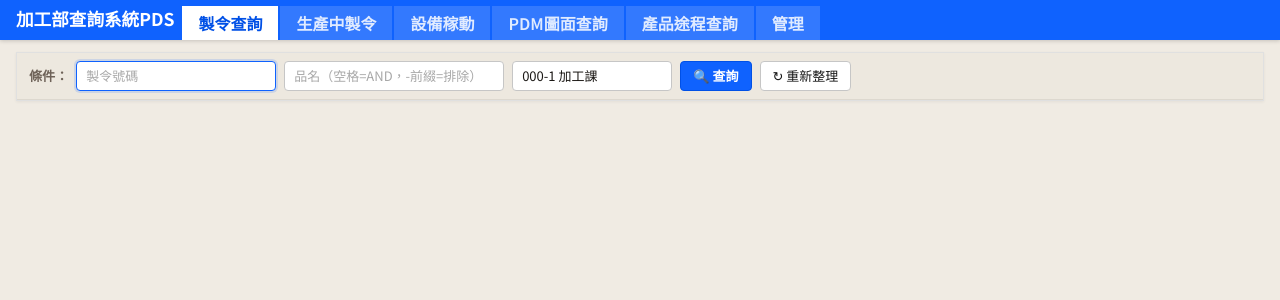
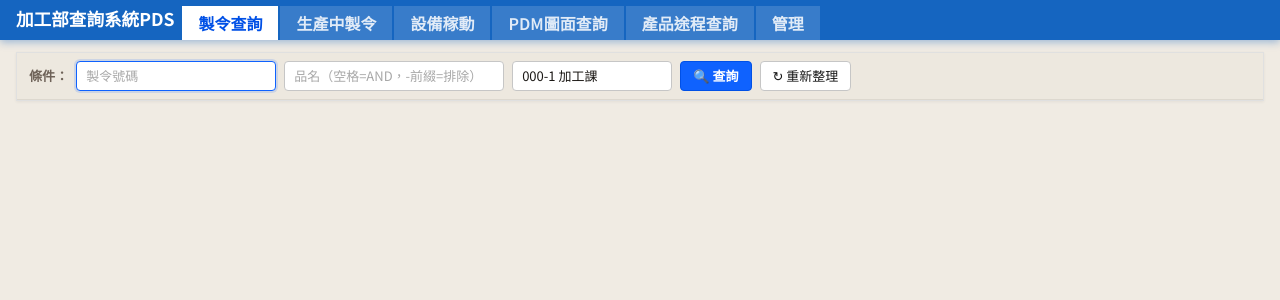
Before and after one commit to jie522/060520-PDS-, a Flask app: page / in a window 1280 px wide. Shown: the top 300 px of the page. Run offline with Flask 3, Linux system fonts and the light colour scheme.

Commit message:
修正導覽列藍色不一致：移除 pds-ibm.css 殘留的 IBM 藍覆寫，統一為 ZUMEN 純藍 #1565C0

```diff
--- a/dist_embed/製令查詢/_app/static/pds-ibm.css
+++ b/dist_embed/製令查詢/_app/static/pds-ibm.css
@@ -85,10 +85,10 @@ body {
   text-rendering: optimizeLegibility;
 }
 
-/* ── Header：移除漸變，改為 IBM 純藍 ──────────────────────────── */
+/* ── Header：統一為 ZUMEN 純藍（參考 CLAUDE.md 導覽列設計規範） ─── */
 .header {
-  background: #0f62fe;
-  box-shadow: 0 1px 4px rgba(0,0,0,.18);
+  background: #1565C0;
+  box-shadow: 0 2px 8px rgba(21,101,192,.4);
 }
 
 /* ── Sub-tabs (routing) ───────────────────────────────────────── */
--- a/static/pds-ibm.css
+++ b/static/pds-ibm.css
@@ -85,10 +85,10 @@ body {
   text-rendering: optimizeLegibility;
 }
 
-/* ── Header：移除漸變，改為 IBM 純藍 ──────────────────────────── */
+/* ── Header：統一為 ZUMEN 純藍（參考 CLAUDE.md 導覽列設計規範） ─── */
 .header {
-  background: #0f62fe;
-  box-shadow: 0 1px 4px rgba(0,0,0,.18);
+  background: #1565C0;
+  box-shadow: 0 2px 8px rgba(21,101,192,.4);
 }
 
 /* ── Sub-tabs (routing) ───────────────────────────────────────── */
```
